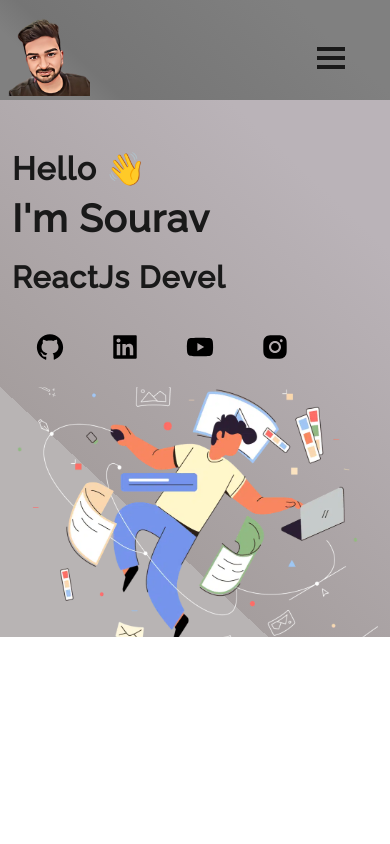
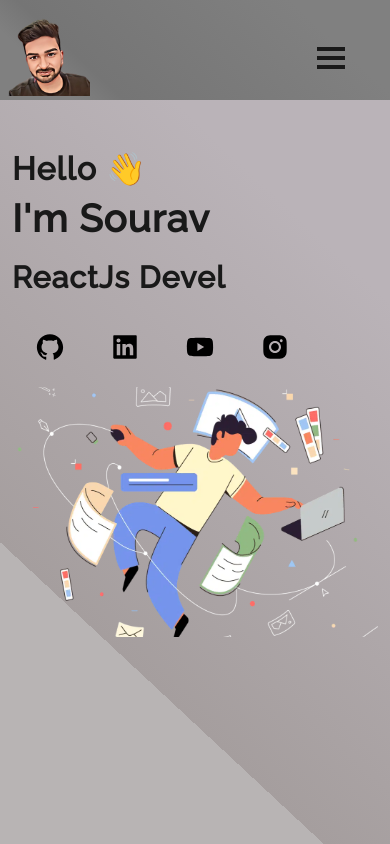
Before and after one commit to ersouravbansal/Portfolio-Sourav, a React (Create React App) app: page / in a window 390 px wide. Built offline with nearby package versions, Linux system fonts and the light colour scheme; a web font is replaced by a local one.

Commit message:
modiied styles.

```diff
--- a/src/pages/style.css
+++ b/src/pages/style.css
@@ -261,7 +261,7 @@ position: fixed !important;
 @media (max-width: 767px) {
   .homepagebackground {
     width: 100%;
-    height: 100%;
+    min-height: 100%;
   }
   .row {
     padding-top: 50px;
```
